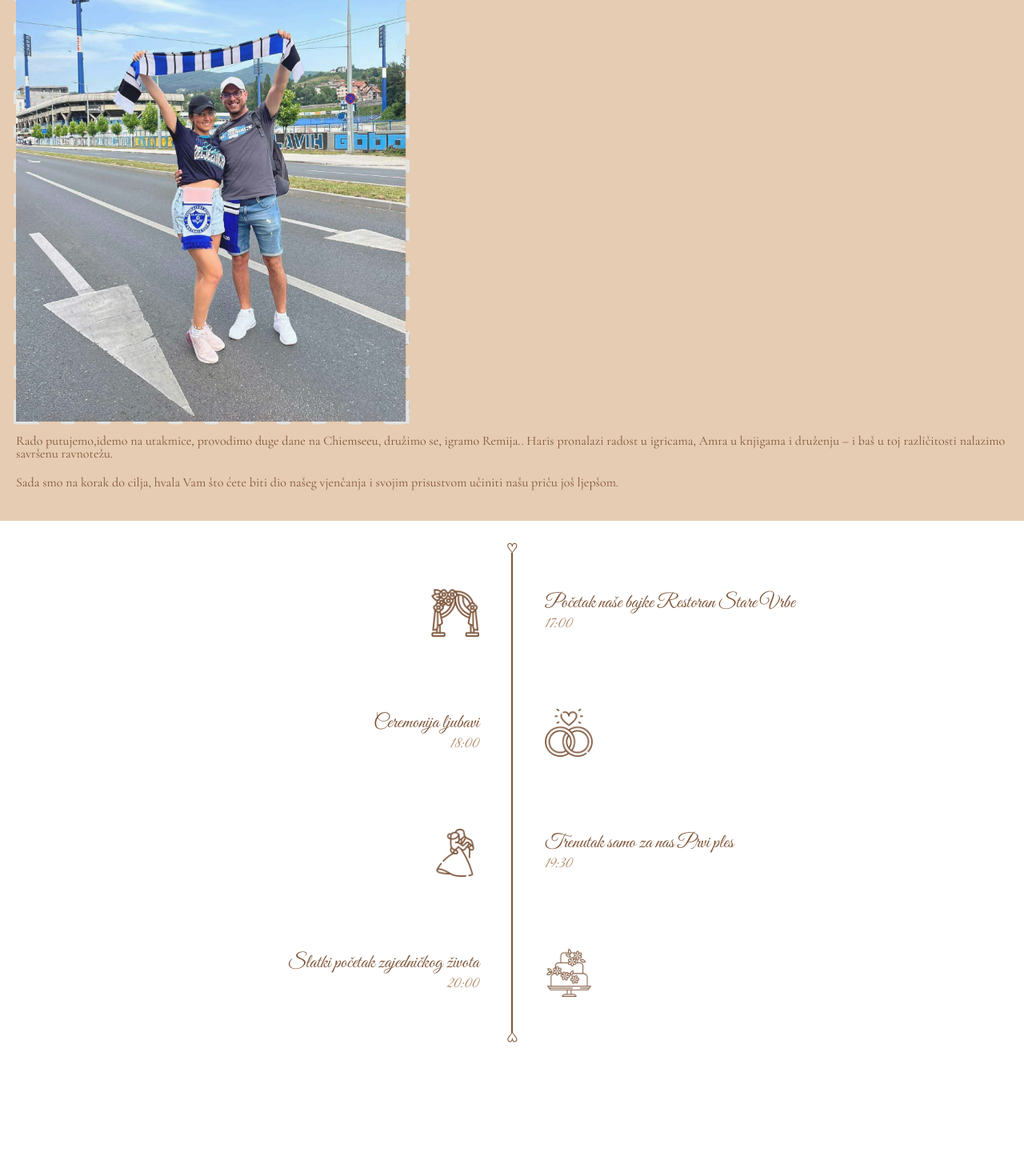
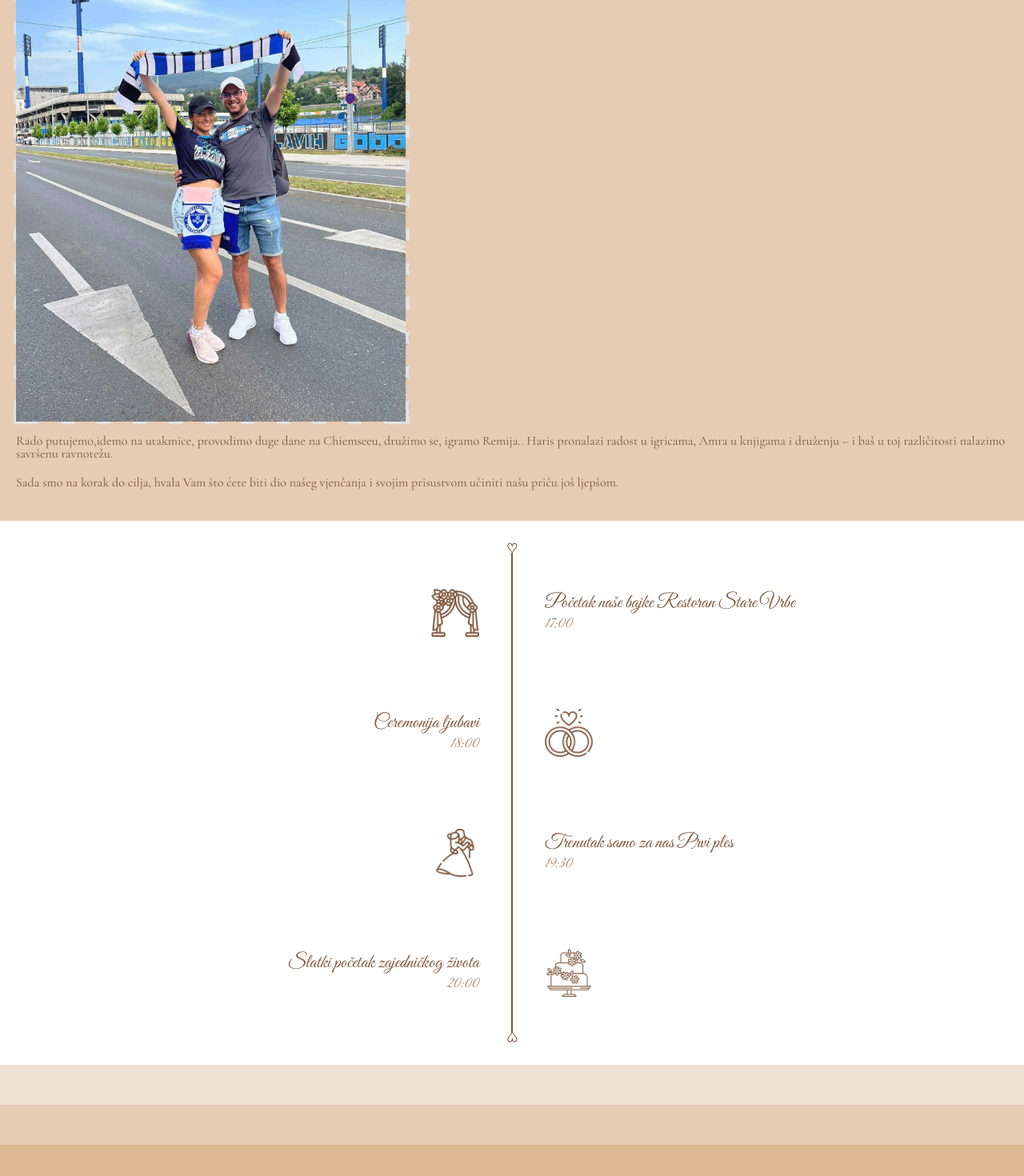
Before and after one commit to hariskablar/ceremony, a React (Vite) app: page / in a window 1280 px wide. Shown: the part 1328-2798 px from the top of the page at 80% size. Before the commit the page ends 2659 px from the top, so only its background shows below. Built offline with nearby package versions, Linux system fonts and the light colour scheme.

Commit message:
color palete

```diff
--- a/src/App.jsx
+++ b/src/App.jsx
@@ -53,6 +53,21 @@ function App() {
         </div>
         <AboutUs />
         <Steps />
+        <div className='bg-earth-0 w-full h-[50px]'></div>
+        <div className='bg-earth-1 w-full h-[50px]'></div>
+        <div className='bg-earth-2 w-full h-[50px]'></div>
+        <div className='bg-earth-3 w-full h-[50px]'></div>
+        <div className='bg-earth-4 w-full h-[50px]'></div>
+        <div className='bg-earth-6 w-full h-[50px]'></div>
+        <div className='bg-earth-7 w-full h-[50px]'></div>
+        <div className='bg-1 w-full h-[50px]'></div>
+        <div className='bg-2 w-full h-[50px]'></div>
+        <div className='bg-3 w-full h-[50px]'></div>
+        <div className='bg-4 w-full h-[50px]'></div>
+        <div className='bg-5 w-full h-[50px]'></div>
+        <div className='bg-6 w-full h-[50px]'></div>
+        <div className='bg-7 w-full h-[50px]'></div>
+        <div className='bg-8 w-full h-[50px] mb-100'></div>
       </motion.div>
     </div>
   );
--- a/src/index.css
+++ b/src/index.css
@@ -19,7 +19,6 @@
   --color-6: #988776;
   --color-7: #4d3f35;
   --color-8: #2f2a26;
-  --color-9: ;
 }
 body,
 html {
```
